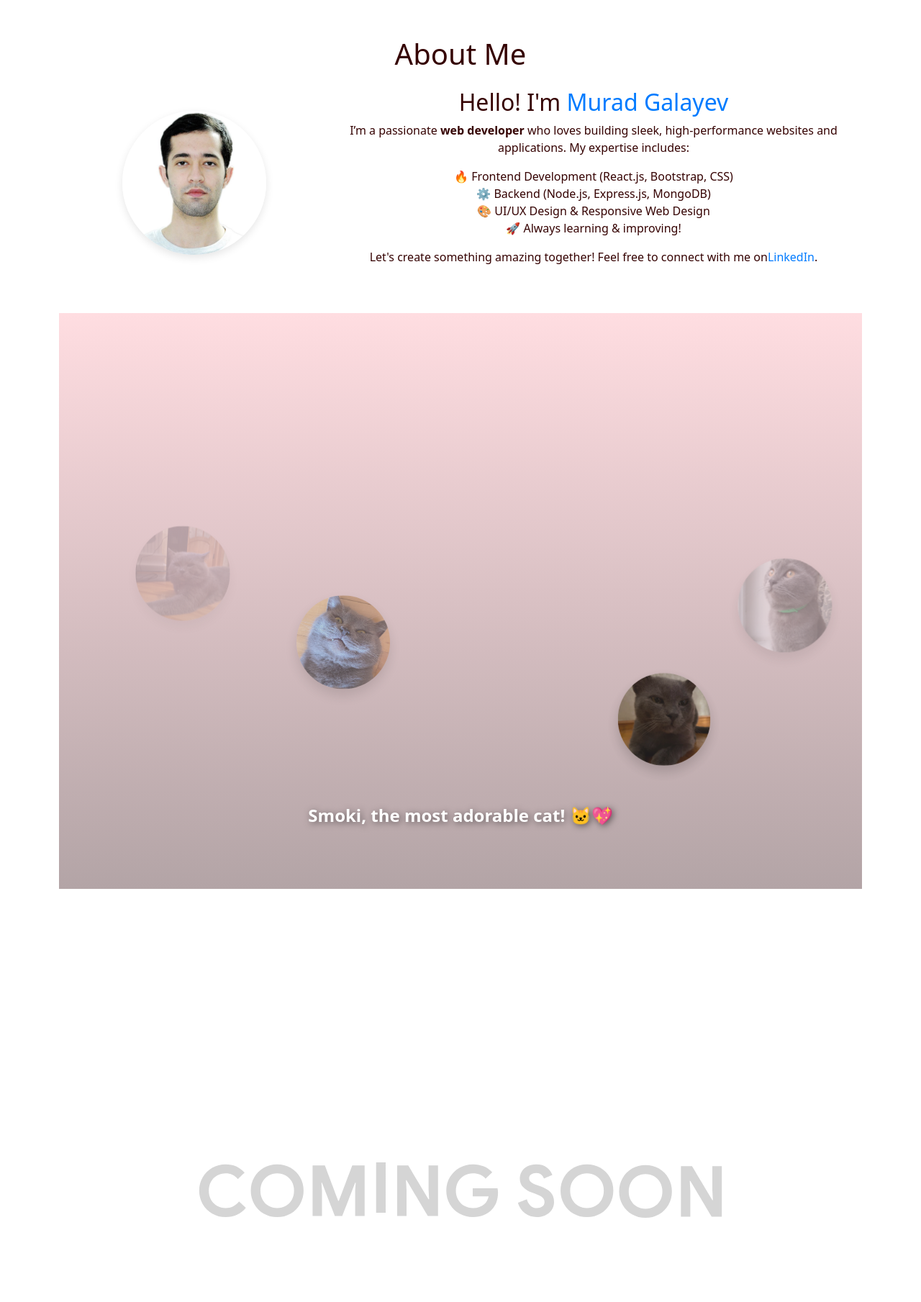
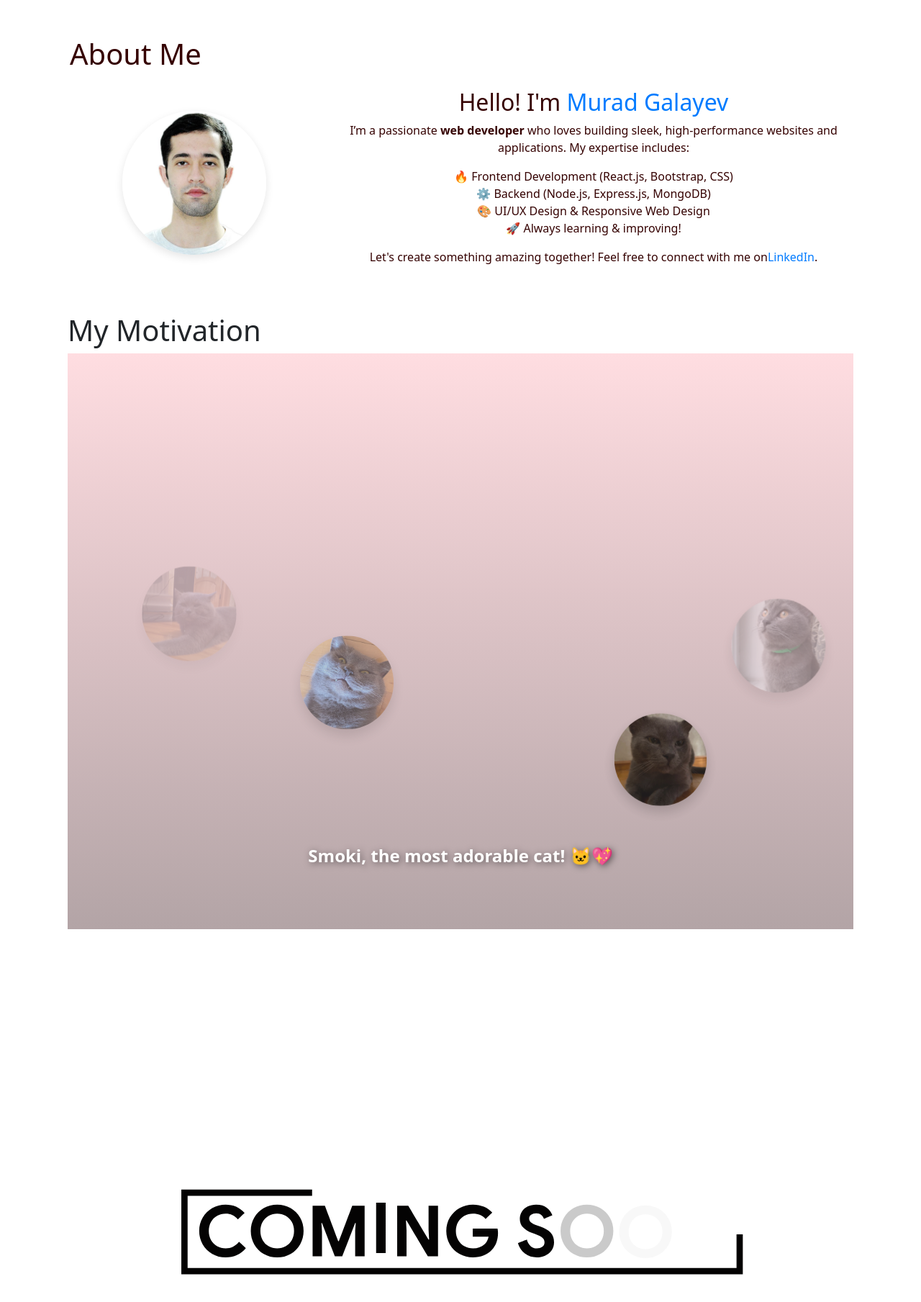
Before and after one commit to MuradQalayev/my-portfolio, a React (Vite) app in the folder client/: page / in a window 1280 px wide. Shown: the part 867-2676 px from the top of the page at 72% size. Built offline with nearby package versions, Linux system fonts and the light colour scheme.

Commit message:
coming soon

```diff
--- a/client/routes/About.jsx
+++ b/client/routes/About.jsx
@@ -31,7 +31,7 @@ const About = () => {
   return (
     <div className="about-section">
       <Container className="about-content">
-        <h1 className="text-center mb-4">About Me</h1>
+        <h1 className="text-left mb-4">About Me</h1>
 
         <Row className="align-items-center">
           <Col xs={12} md={4} className="text-center mb-4 mb-md-0">
--- a/client/routes/Home.jsx
+++ b/client/routes/Home.jsx
@@ -43,7 +43,7 @@ const Home = () => {
       <div id='motivation' className='motivation-section'>
         <Motivation/>
       </div>
-      <Lottie className='d-flex justify-content-center ' loop={false} animationData={ComingSoon}/>
+      <Lottie className='d-flex justify-content-center ' loop={true} animationData={ComingSoon}/>
     </div>
   );
 };
--- a/client/routes/Motivation.jsx
+++ b/client/routes/Motivation.jsx
@@ -1,5 +1,7 @@
 import React from 'react';
 import '../src/Motivation.css'; // Import CSS for styling
+import { Container } from 'react-bootstrap';
+
 
 const Motivation = () => {
 
@@ -11,12 +13,17 @@ const Motivation = () => {
     "/smoki5.jpg" ];
 
   return (
-    <div className="motivation-container">
+    <Container>
+      <h1>My Motivation</h1>
+      <div className="motivation-container">
+
       {images.map((img, index) => (
         <img key={index} src={img} alt="Smoki" className={`bubble bubble-${index}`} />
       ))}
       <h1 className="motivation-text">Smoki, the most adorable cat! 🐱💖</h1>
     </div>
+    </Container>
+
   );
 };
 
```
